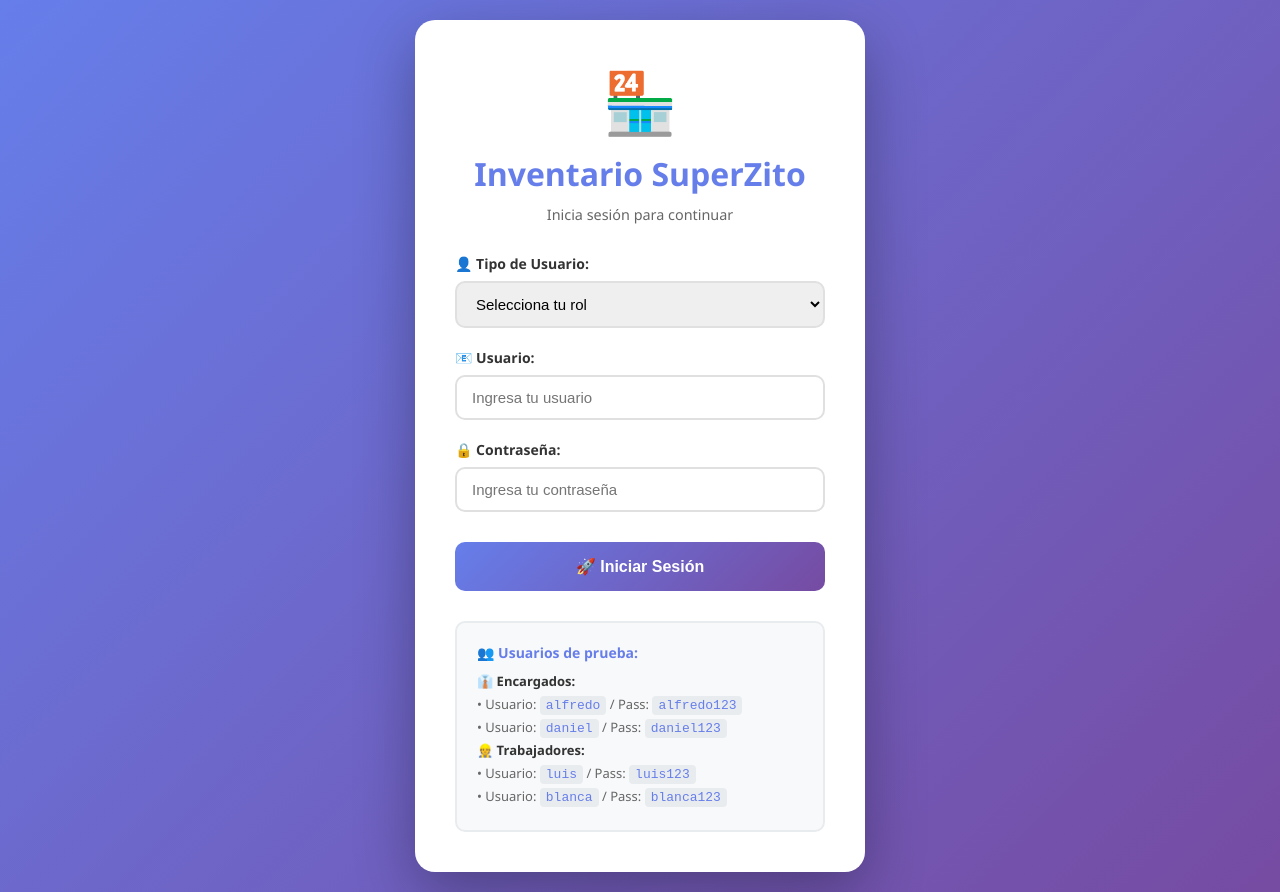
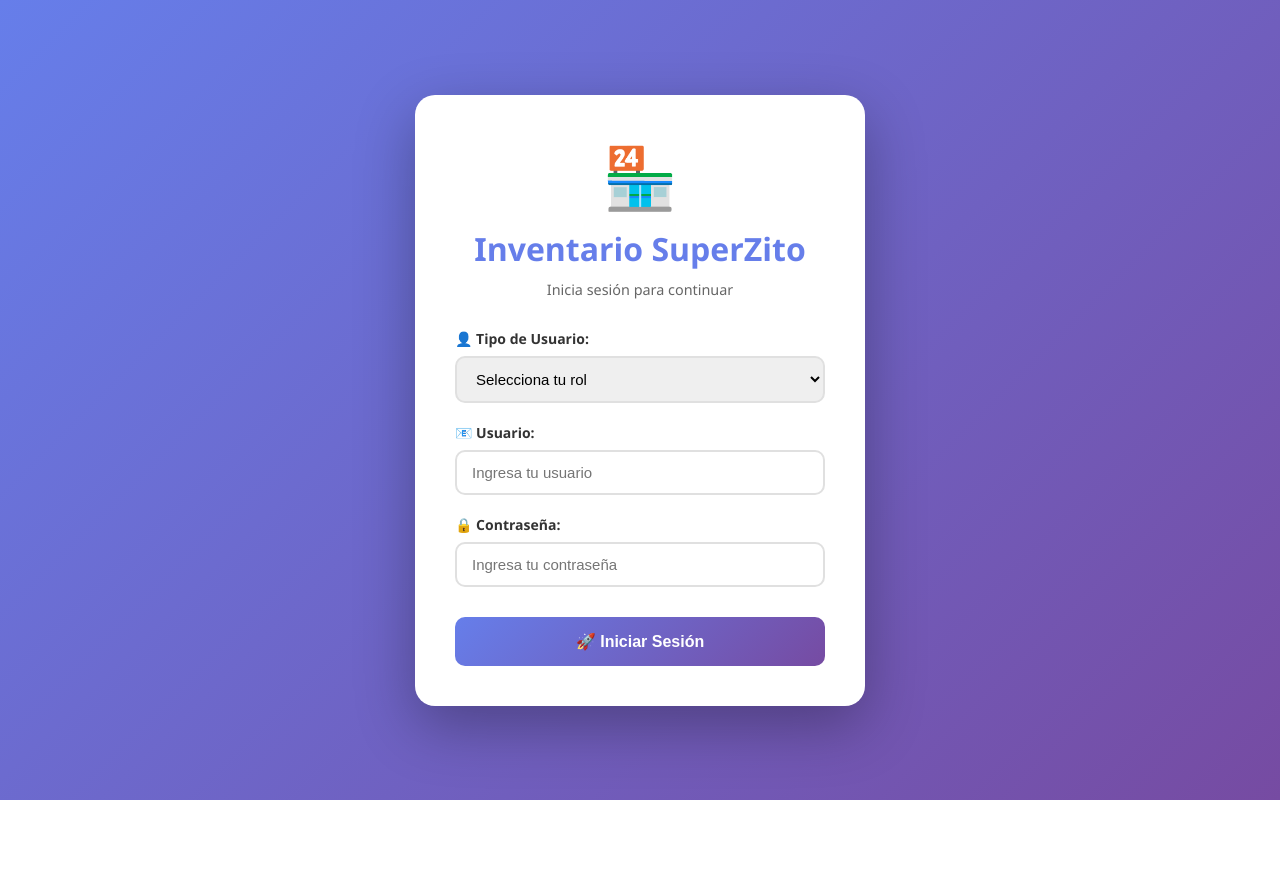
Before and after one commit to rafastarkuwu/inventario_superzito, a PHP site: page /login.php in a window 1280 px wide. After the commit the page ends 800 px from the top, so only its background shows below. Run offline with PHP 8.4, Linux system fonts and the light colour scheme.

Commit message:
Update login.php

```diff
--- a/login.php
+++ b/login.php
@@ -10,7 +10,7 @@ if ($_SERVER['REQUEST_METHOD'] == 'POST') {
 
     $usuario = $_POST['usuario'];
     $password = $_POST['password'];
-    $tipo = $_POST['tipo']; // 'encargado' o 'trabajador'
+    $tipo = $_POST['tipo'];
 
     try {
         if ($tipo == 'encargado') {
@@ -38,7 +38,6 @@ if ($_SERVER['REQUEST_METHOD'] == 'POST') {
             $_SESSION['tipo'] = $tipo;
             $_SESSION['id'] = $tipo == 'encargado' ? $user['id_encargado'] : $user['id_trabajador'];
 
-            // Usar JavaScript para redirigir (evita el warning de headers)
             echo "<script>window.location.href='index.php';</script>";
             exit();
         } else {
@@ -181,38 +180,6 @@ if ($_SERVER['REQUEST_METHOD'] == 'POST') {
             25% { transform: translateX(-10px); }
             75% { transform: translateX(10px); }
         }
-
-        .credentials-info {
-            margin-top: 30px;
-            padding: 20px;
-            background: #f8f9fa;
-            border-radius: 10px;
-            font-size: 13px;
-            border: 2px solid #e9ecef;
-        }
-
-        .credentials-info h3 {
-            color: #667eea;
-            margin-bottom: 10px;
-            font-size: 14px;
-        }
-
-        .credentials-info p {
-            margin: 5px 0;
-            color: #666;
-        }
-
-        .credentials-info strong {
-            color: #333;
-        }
-
-        .credentials-info code {
-            background: #e9ecef;
-            padding: 2px 6px;
-            border-radius: 4px;
-            font-family: 'Courier New', monospace;
-            color: #667eea;
-        }
     </style>
 </head>
 <body>
@@ -252,16 +219,6 @@ if ($_SERVER['REQUEST_METHOD'] == 'POST') {
 
         <button type="submit" class="btn-login">🚀 Iniciar Sesión</button>
     </form>
-
-    <div class="credentials-info">
-        <h3>👥 Usuarios de prueba:</h3>
-        <p>👔 <strong>Encargados:</strong></p>
-        <p>• Usuario: <code>alfredo</code> / Pass: <code>alfredo123</code></p>
-        <p>• Usuario: <code>daniel</code> / Pass: <code>daniel123</code></p>
-        <p>👷 <strong>Trabajadores:</strong></p>
-        <p>• Usuario: <code>luis</code> / Pass: <code>luis123</code></p>
-        <p>• Usuario: <code>blanca</code> / Pass: <code>blanca123</code></p>
-    </div>
 </div>
 
 </body>
```
